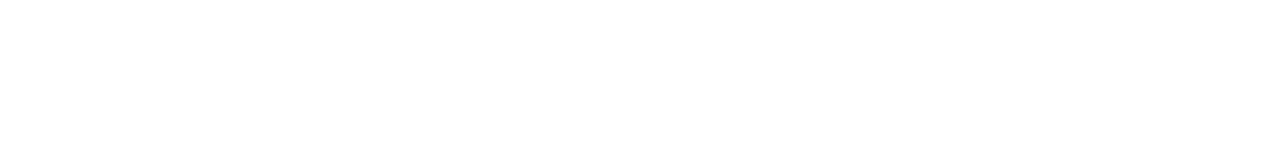
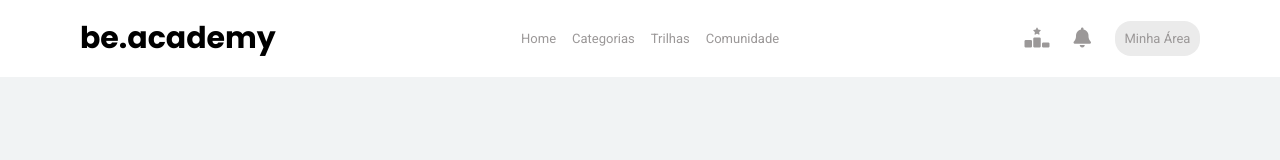
Before and after one commit to Josnjs/beacademy-from-zero-to-hero, a plain HTML site: page projeto_01/index.html in a window 1280 px wide. Drawn offline with Linux system fonts and the light colour scheme.

Commit message:
Clonando o site da Be.academy, criando o header

```diff
--- a/projeto_01/index.css
+++ b/projeto_01/index.css
@@ -1,8 +1,74 @@
-@import url('https://fonts.googleapis.com/css2?family=Montserrat:wght@100;400;700&display=swap');
+@import url('https://fonts.googleapis.com/css2?family=Poppins:wght@100;200;500;700&display=swap');
+@import url('https://fonts.googleapis.com/css2?family=Roboto:wght@100;400;700&display=swap');
 
 * {
     margin: 0;
     padding: 0;
     box-sizing: border-box;
-    font-family: 'Montserrat', sans-serif;
+
 }
+
+body {
+    background-color: #F1F3F4;
+}
+
+a {
+    text-decoration: none;
+}
+
+ul {
+    list-style: none;
+    color: #9b9898;
+}
+
+.header {
+    background-color: #FFF;
+    height: auto;
+    display: flex;
+    padding: 1rem 5rem;
+    align-items: center;
+    justify-content: space-between;
+}
+
+.header .logo {
+    font-size: 30px;
+    font-family: 'Poppins', sans-serif;
+}
+
+.header .logo a {
+    color: #000;
+}
+
+.header .list-service {
+    display: flex;
+    gap: 1rem;
+    font-weight: 400;
+    font-size: 13px;
+    font-family: 'Roboto', sans-serif;
+}
+
+.header .list-service a {
+    color: #9b9898;
+}
+
+.header .list-member {
+    display: flex;
+    gap: 1.5rem;
+    align-items: center;
+}
+
+.fa-solid {
+    color: #9b9898;
+    font-size: 20px;
+}
+
+.btn-member {
+    border: none;
+    border-radius: 16px;
+    padding: .6rem;
+    color: #9b9898;
+    background-color: #EBEBEB;
+    font-size: 13px;
+    font-family: 'roboto', sans-serif;
+    cursor: pointer;
+}
--- a/projeto_01/index.html
+++ b/projeto_01/index.html
@@ -5,12 +5,64 @@
     <meta charset="UTF-8">
     <meta http-equiv="X-UA-Compatible" content="IE=edge">
     <meta name="viewport" content="width=device-width, initial-scale=1.0">
+    <script src="https://kit.fontawesome.com/ca12b45c73.js" crossorigin="anonymous"></script>
     <link rel="stylesheet" href="./index.css">
-    <title>Document</title>
+    <title>Be Learning</title>
 </head>
 
 <body>
 
+    <header class="header">
+
+        <h1 class="logo">
+            <a href="#">
+                be.academy
+            </a>
+        </h1>
+
+        <ul class="list-service">
+            <li>
+                <a href="#">
+                    Home
+                </a>
+            </li>
+            <li>
+                <a href="#">
+                    Categorias
+                </a>
+            </li>
+            <li>
+                <a href="#">
+                    Trilhas
+                </a>
+            </li>
+            <li>
+                <a href="#">
+                    Comunidade
+                </a>
+            </li>
+        </ul>
+
+        <ul class="list-member">
+            <li>
+                <a href="#">
+                    <i class="fa-solid fa-ranking-star"></i>
+                </a>
+            </li>
+            <li>
+                <a href="#">
+                    <i class="fa-solid fa-bell"></i>
+                </a>
+            </li>
+            <li>
+                <button class="btn-member">Minha Área</button>
+            </li>
+        </ul>
+
+
+
+    </header>
+
 </body>
 
 </html>
```
